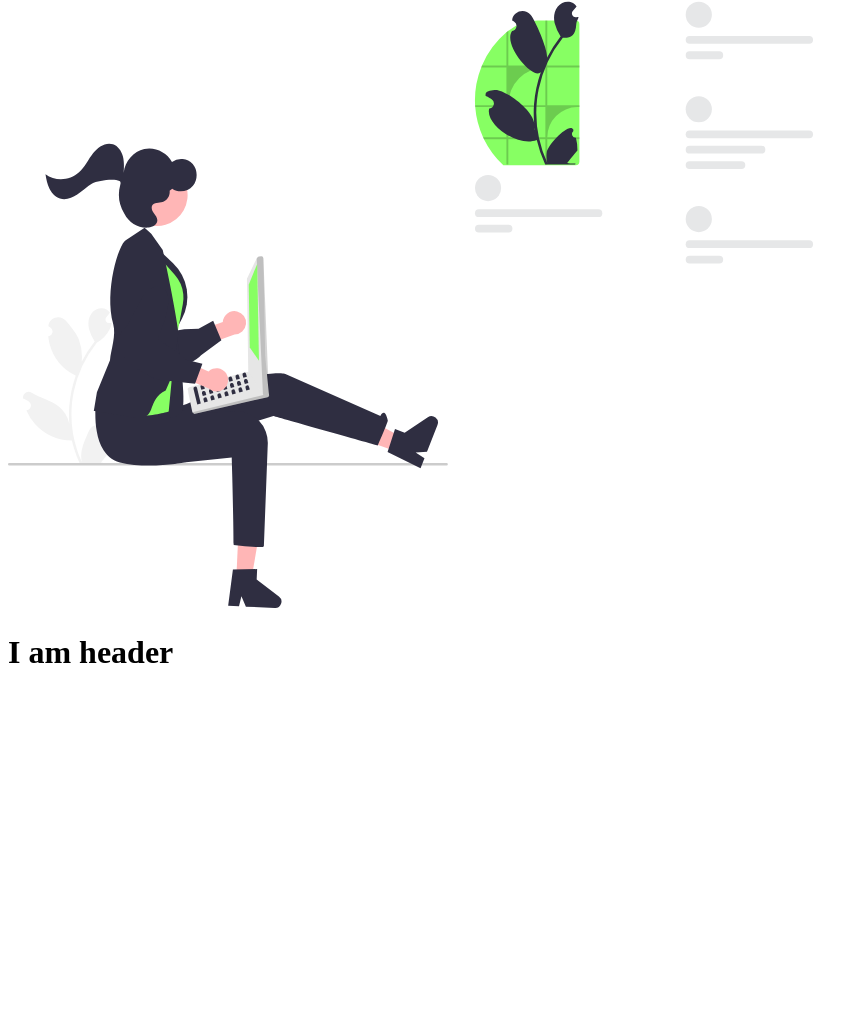
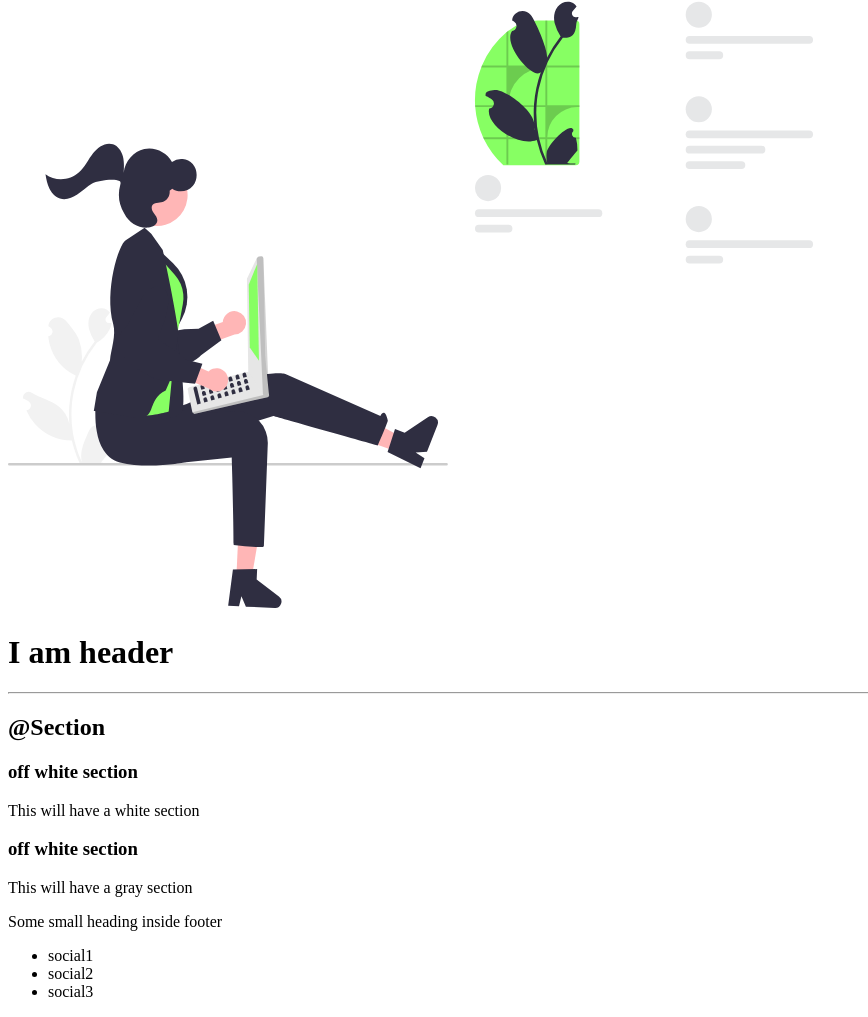
Before and after one commit to animekhphukan/neogcamp-lesson-3-live, a plain HTML site: page index.html in a window 1280 px wide. Shown: the part 1076-2093 px from the top of the page, without its empty margins (0-868 px from the left). Before the commit the page ends 1768 px from the top, so only its background shows below. Drawn offline with Linux system fonts and the light colour scheme.

Commit message:
sections and footer

```diff
--- a/index.html
+++ b/index.html
@@ -51,10 +51,29 @@
         </li>
     </ul>
     <hr>
-    <h2>Header</h2>
+    <h2>@Header</h2>
     <header>
         <img src="images/web-developer-image.svg" alt="">
         <h1>I am header</h1>
     </header>
+    <hr>
+    <h2>@Section</h2>
+    <section>
+    <h3>off white section</h3>
+    <p>This will have a white section </p>
+</section>
+<section>
+    <h3>off white section</h3>
+    <p>This will have a gray section </p>
+</section>
+
+<footer>
+    <div>Some small heading inside footer</div>
+    <ul>
+        <li>social1</li>
+        <li>social2</li>
+        <li>social3</li>
+    </ul>
+</footer>
 </body>
 </html>
```
